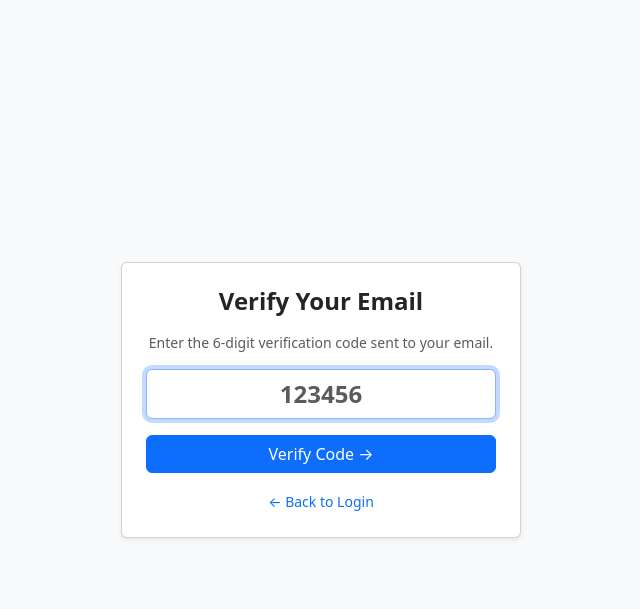
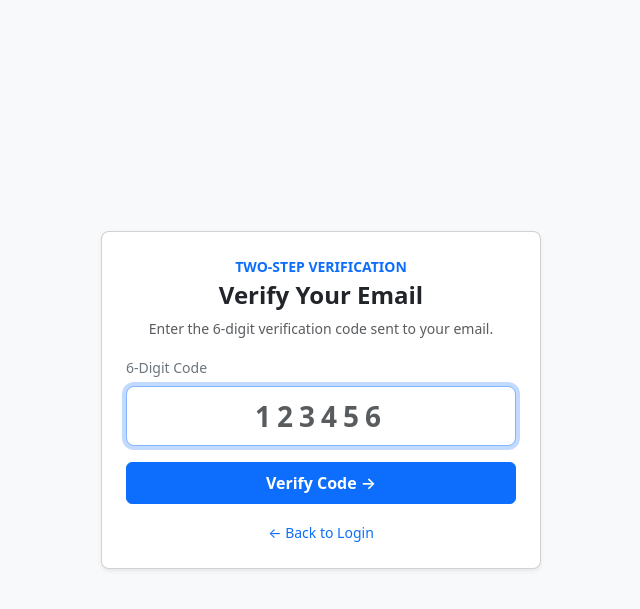
Before and after one commit to Keenas-sash/Campus-Hardware-System, a Flask app: page /verify-otp/1 in a window 1280 px wide. Shown: the top 609 px of the page, without its empty margins (319-959 px from the left). Run offline with Flask 3, Linux system fonts and the light colour scheme; the visitor is signed in with stand-in values (Sample User, id 1); some libraries are stand-ins or nearby versions.

Commit message:
Update otp_verify.html

```diff
--- a/templates/otp_verify.html
+++ b/templates/otp_verify.html
@@ -1,27 +1,59 @@
-{% extends "base.html" %}
-{% block title %}Verify Email | Laboratory System{% endblock %}
+<!DOCTYPE html>
+<html lang="en">
+<head>
+    <meta charset="UTF-8">
+    <meta name="viewport" content="width=device-width, initial-scale=1.0">
+    <title>Verify OTP - Campus Hardware Inventory</title>
+    <link href="https://cdn.jsdelivr.net/npm/bootstrap@5.3.0/dist/css/bootstrap.min.css" rel="stylesheet">
+</head>
+<body class="bg-light d-flex align-items-center justify-content-center vh-100">
 
-{% block content %}
-<section class="auth-page">
-  <div class="auth-card" style="margin: 0 auto; max-width: 440px;">
-    <div class="card-heading">
-      <p class="eyebrow">TWO-STEP VERIFICATION</p>
-      <h2>Verify Your Email</h2>
-      <p class="muted">Enter the 6-digit code sent to your email address.</p>
+<div class="card shadow-sm p-4" style="width: 100%; max-width: 440px; border-radius: 8px;">
+    <div class="text-center mb-3">
+        <p class="text-primary fw-bold mb-1 small">TWO-STEP VERIFICATION</p>
+        <h4 class="fw-bold">Verify Your Email</h4>
+        <p class="text-muted small mb-0">Enter the 6-digit verification code sent to your email.</p>
     </div>
 
-    <form method="post" action="{{ action_url }}" class="auth-form">
-      <label for="otp_code">Enter 6-Digit Code</label>
-      <div class="input-wrap">
-        <span>🔢</span>
-        <input id="otp_code" name="otp_code" maxlength="6" pattern="\d{6}" placeholder="123456" required autofocus style="letter-spacing: 4px; font-size: 1.2rem; font-weight: bold; text-align: center;">
-      </div>
-      <button class="primary wide" type="submit">Verify Code <span>&rarr;</span></button>
+    <!-- Flash Messages -->
+    {% with messages = get_flashed_messages(with_categories=true) %}
+      {% if messages %}
+        {% for category, message in messages %}
+          <div class="alert alert-{{ category }} alert-dismissible fade show" role="alert">
+            {{ message }}
+            <button type="button" class="btn-close" data-bs-dismiss="alert"></button>
+          </div>
+        {% endfor %}
+      {% endif %}
+    {% endwith %}
+
+    <form method="POST" action="{{ action_url }}">
+        <div class="mb-3">
+            <label for="otp_code" class="form-label text-secondary small">6-Digit Code</label>
+            <input
+                type="text"
+                id="otp_code"
+                name="otp_code"
+                maxlength="6"
+                pattern="\d{6}"
+                placeholder="123456"
+                class="form-control form-control-lg text-center fw-bold fs-3"
+                style="letter-spacing: 6px;"
+                required
+                autofocus
+            >
+        </div>
+
+        <button type="submit" class="btn btn-primary w-100 py-2 fw-semibold">
+            Verify Code &rarr;
+        </button>
     </form>
 
-    <div style="margin-top: 20px; text-align: center;">
-      <a href="{{ url_for('login') }}" style="font-size: 0.9rem; color: #007bff; text-decoration: none; font-weight: bold;">&larr; Back to Login</a>
+    <div class="mt-3 text-center">
+        <a href="{{ url_for('login') }}" class="text-decoration-none small">&larr; Back to Login</a>
     </div>
-  </div>
-</section>
-{% endblock %}
+</div>
+
+<script src="https://cdn.jsdelivr.net/npm/bootstrap@5.3.0/dist/js/bootstrap.bundle.min.js"></script>
+</body>
+</html>
```
